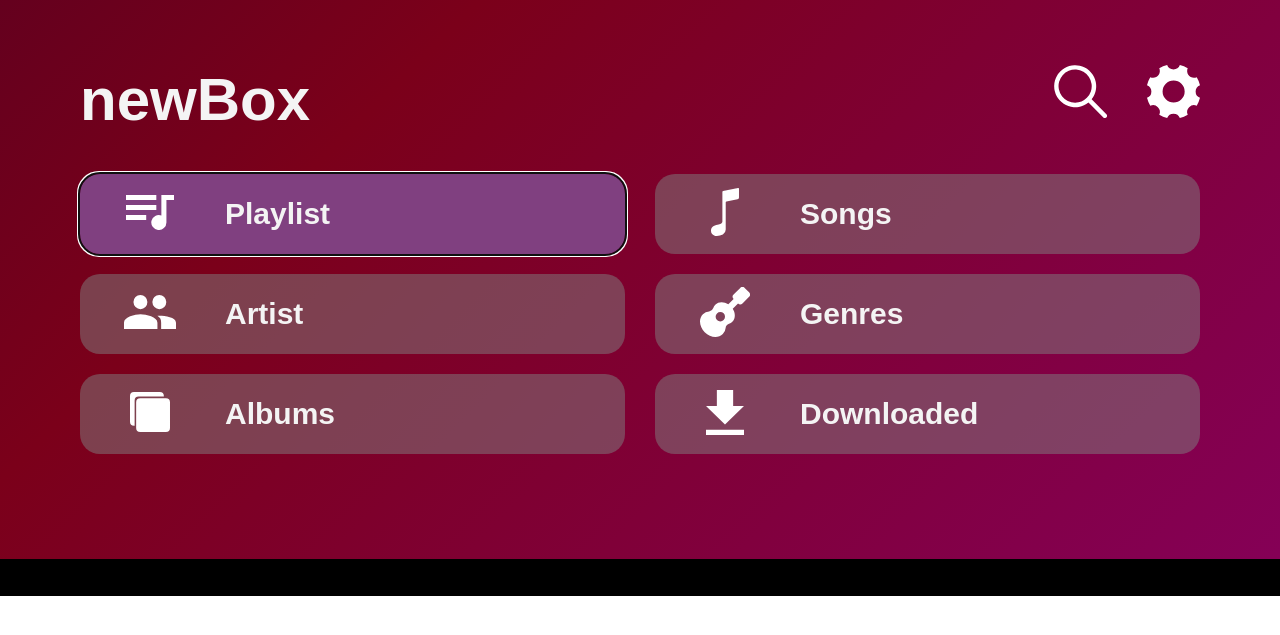
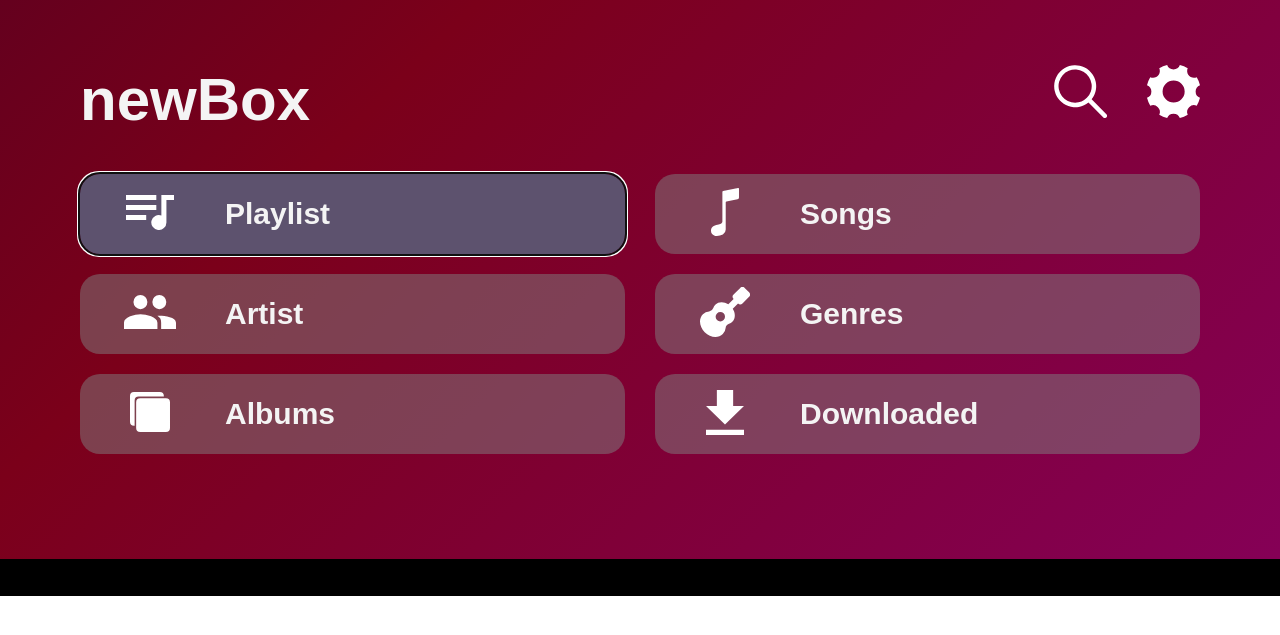
Before and after one commit to VictorPeters03/NewBox, a Django app: page / in a window 1280 px wide, with the restyled element focused. Shown: the top 635 px of the page. Run offline with Django 4.2, Linux system fonts and the light colour scheme.

Commit message:
Changed hover color in header.

```diff
--- a/NewBox/static/style.css
+++ b/NewBox/static/style.css
@@ -60,7 +60,7 @@
 
 .main-navbar a:focus
 {
-    background-color: purple;
+    background-color: #3a255d;
 }
 
 .main-navbar-button
```
